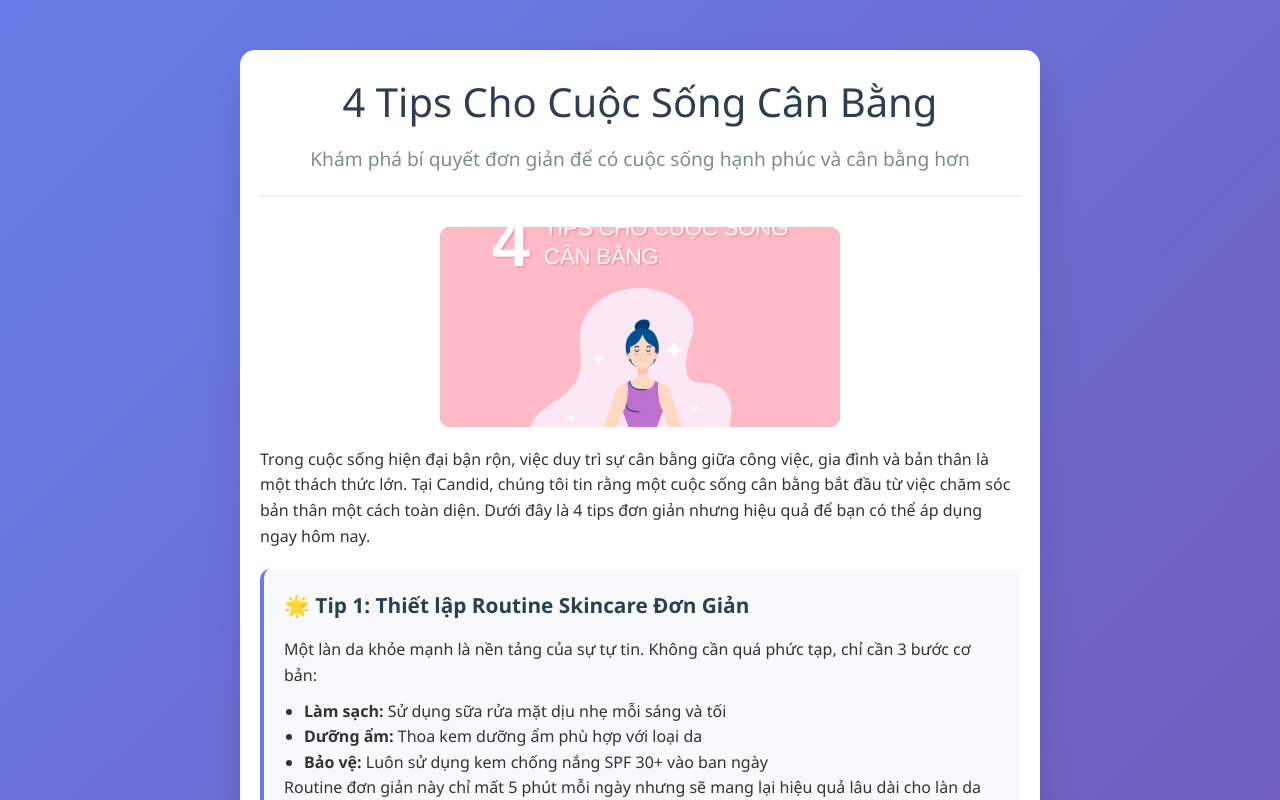
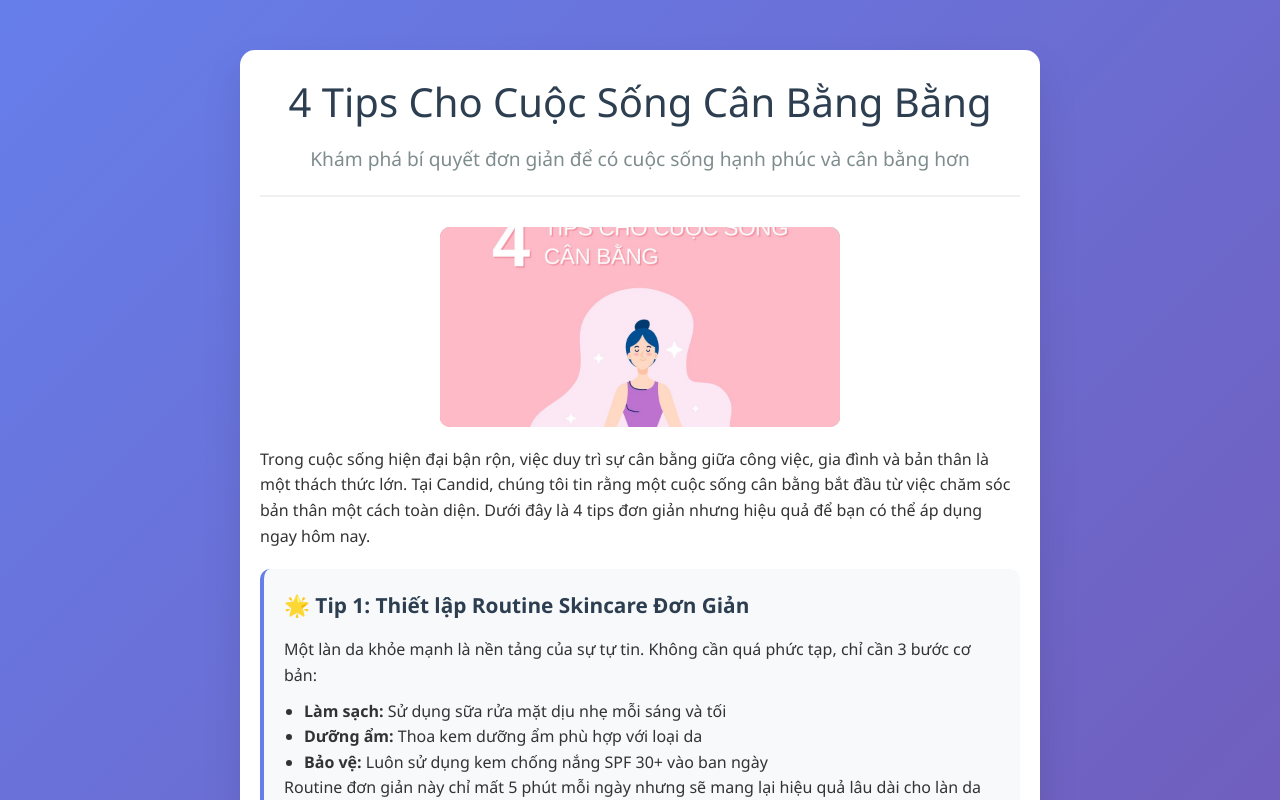
Before and after one commit to liveordeath/facebookshare, a Next.js app: page / in a window 1280 px wide. Shown: the top 800 px of the page. Built offline with nearby package versions, Linux system fonts and the light colour scheme.

Commit message:
add content

```diff
--- a/app/page.tsx
+++ b/app/page.tsx
@@ -4,7 +4,7 @@ export default function Home() {
   return (
     <div className="container">
       <div className="header">
-        <h1>4 Tips Cho Cuộc Sống Cân Bằng</h1>
+        <h1>4 Tips Cho Cuộc Sống Cân Bằng Bằng</h1>
         <p className="subtitle">Khám phá bí quyết đơn giản để có cuộc sống hạnh phúc và cân bằng hơn</p>
       </div>
 
```
